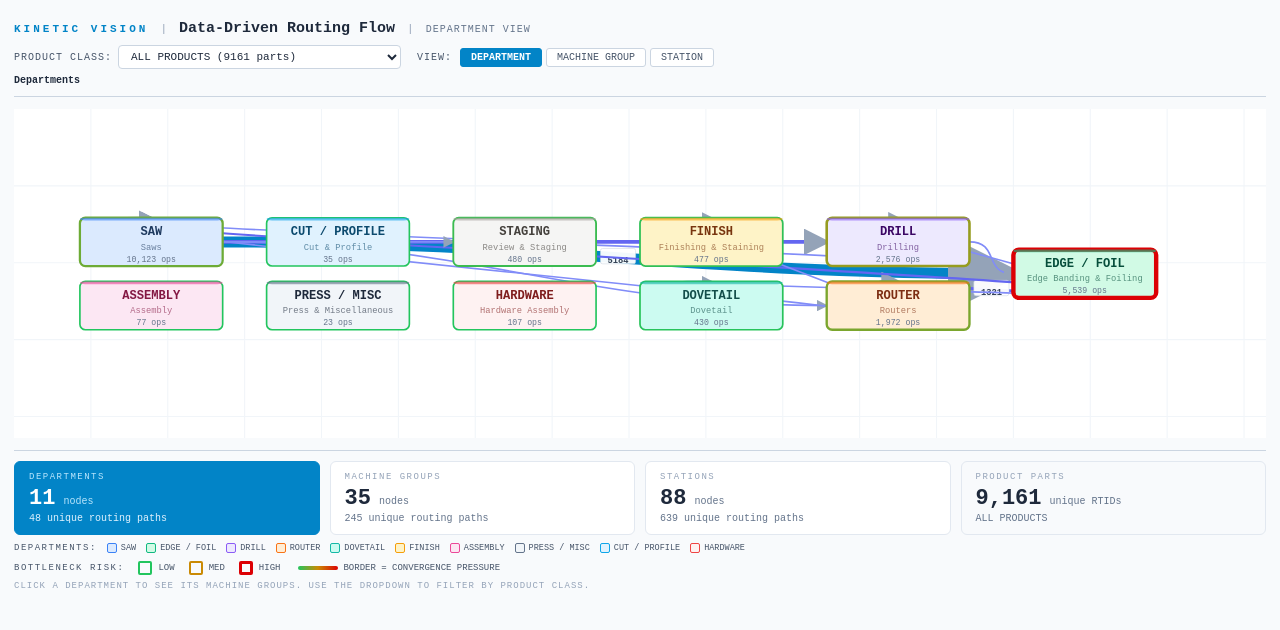
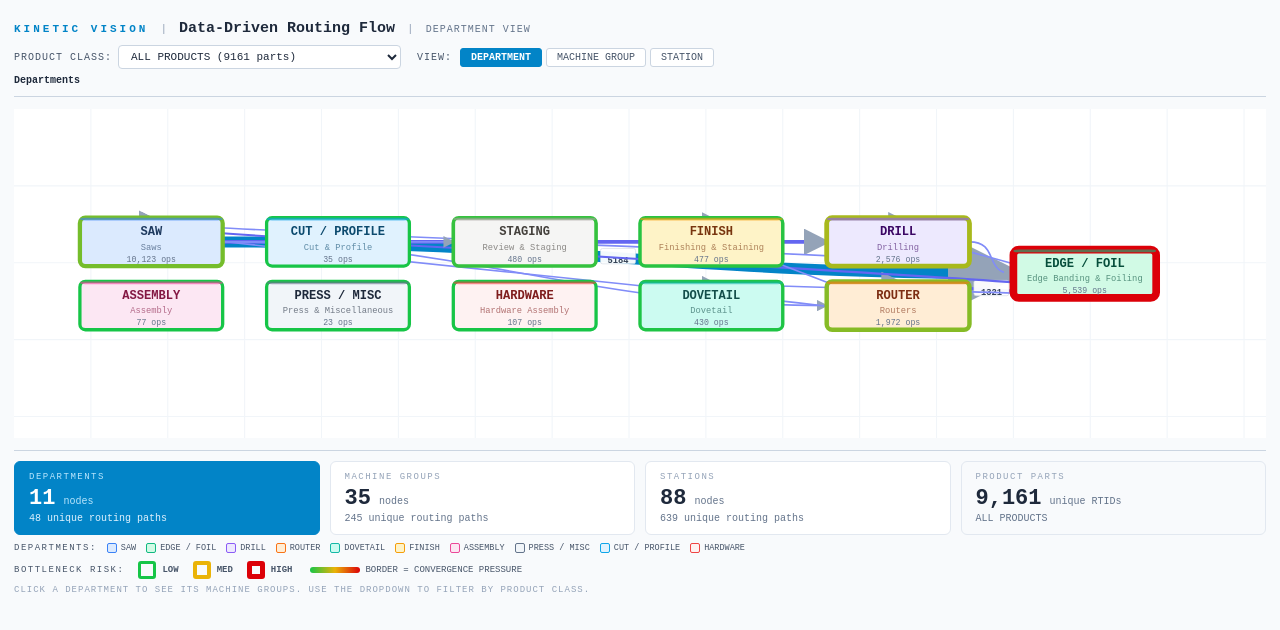
Before and after one commit to gabellon-ai/ashley-flowmap, a React (Vite) app: page / in a window 1280 px wide. Shown: the top 630 px of the page. Built offline with nearby package versions, Linux system fonts and the light colour scheme.

Commit message:
Make bottleneck borders much bolder: vivid green/yellow/red, 3-7px thickness

```diff
--- a/src/DataFlowMap.jsx
+++ b/src/DataFlowMap.jsx
@@ -239,14 +239,21 @@ export default function DataFlowMap() {
 
   const bnColor = (score) => {
     if (score == null) return "#cbd5e1";
+    // Vivid green → yellow → red
     if (score <= 0.5) {
       const t = score / 0.5;
-      return `rgb(${Math.round(34 + t * 168)},${Math.round(197 + t * (138 - 197))},${Math.round(94 + t * (4 - 94))})`;
+      const r = Math.round(22 + t * (234 - 22));
+      const g = Math.round(197 + t * (179 - 197));
+      const b = Math.round(71 + t * (8 - 71));
+      return `rgb(${r},${g},${b})`;
     }
     const t = (score - 0.5) / 0.5;
-    return `rgb(${Math.round(202 + t * 18)},${Math.round(138 - t * 138)},4)`;
+    const r = Math.round(234 + t * (220 - 234));
+    const g = Math.round(179 - t * 179);
+    const b = Math.round(8);
+    return `rgb(${r},${g},${b})`;
   };
-  const bnWidth = (score) => score == null ? 1 : 1.5 + score * 2.5;
+  const bnWidth = (score) => score == null ? 1 : 3 + score * 4; // 3px min → 7px max
 
   const isConn = (nid, e) => e.from === nid || e.to === nid;
   const eOpacity = (e, i) => {
@@ -695,19 +702,19 @@ export default function DataFlowMap() {
       <div style={{ display: "flex", gap: 14, marginTop: 8, alignItems: "center", flexWrap: "wrap" }}>
         <span style={{ color: "#475569", fontSize: 9, letterSpacing: 1.5, fontFamily: font }}>BOTTLENECK RISK:</span>
         <div style={{ display: "flex", alignItems: "center", gap: 6 }}>
-          <div style={{ width: 14, height: 14, borderRadius: 2, background: "#f8fafc", border: "2px solid #22c55e" }} />
-          <span style={{ color: "#475569", fontSize: 9, fontFamily: font }}>LOW</span>
+          <div style={{ width: 18, height: 18, borderRadius: 3, background: "#f8fafc", border: "3.5px solid #16c547" }} />
+          <span style={{ color: "#475569", fontSize: 9, fontFamily: font, fontWeight: 700 }}>LOW</span>
         </div>
         <div style={{ display: "flex", alignItems: "center", gap: 6 }}>
-          <div style={{ width: 14, height: 14, borderRadius: 2, background: "#f8fafc", border: "2.5px solid #ca8a04" }} />
-          <span style={{ color: "#475569", fontSize: 9, fontFamily: font }}>MED</span>
+          <div style={{ width: 18, height: 18, borderRadius: 3, background: "#f8fafc", border: "4.5px solid #eab308" }} />
+          <span style={{ color: "#475569", fontSize: 9, fontFamily: font, fontWeight: 700 }}>MED</span>
         </div>
         <div style={{ display: "flex", alignItems: "center", gap: 6 }}>
-          <div style={{ width: 14, height: 14, borderRadius: 2, background: "#f8fafc", border: "3.5px solid #dc0004" }} />
-          <span style={{ color: "#475569", fontSize: 9, fontFamily: font }}>HIGH</span>
+          <div style={{ width: 18, height: 18, borderRadius: 3, background: "#f8fafc", border: "5.5px solid #dc0008" }} />
+          <span style={{ color: "#475569", fontSize: 9, fontFamily: font, fontWeight: 700 }}>HIGH</span>
         </div>
         <div style={{ display: "flex", alignItems: "center", gap: 5, marginLeft: 4 }}>
-          <div style={{ width: 40, height: 4, borderRadius: 2, background: "linear-gradient(to right, #22c55e, #ca8a04, #dc0004)" }} />
+          <div style={{ width: 50, height: 6, borderRadius: 3, background: "linear-gradient(to right, #16c547, #eab308, #dc0008)" }} />
           <span style={{ color: "#475569", fontSize: 9, fontFamily: font }}>BORDER = CONVERGENCE PRESSURE</span>
         </div>
       </div>
```
